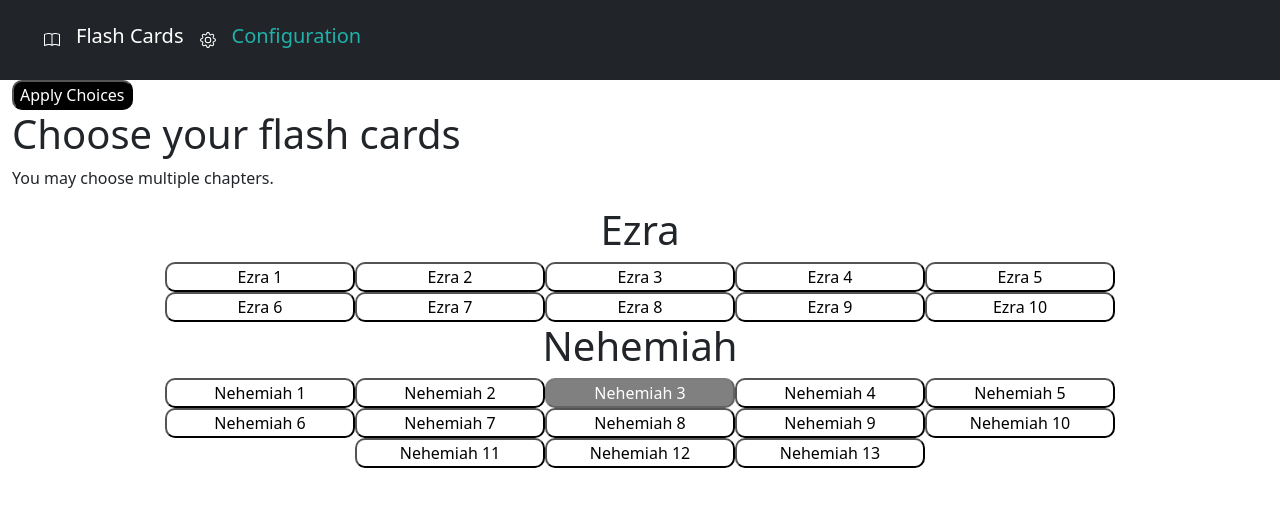
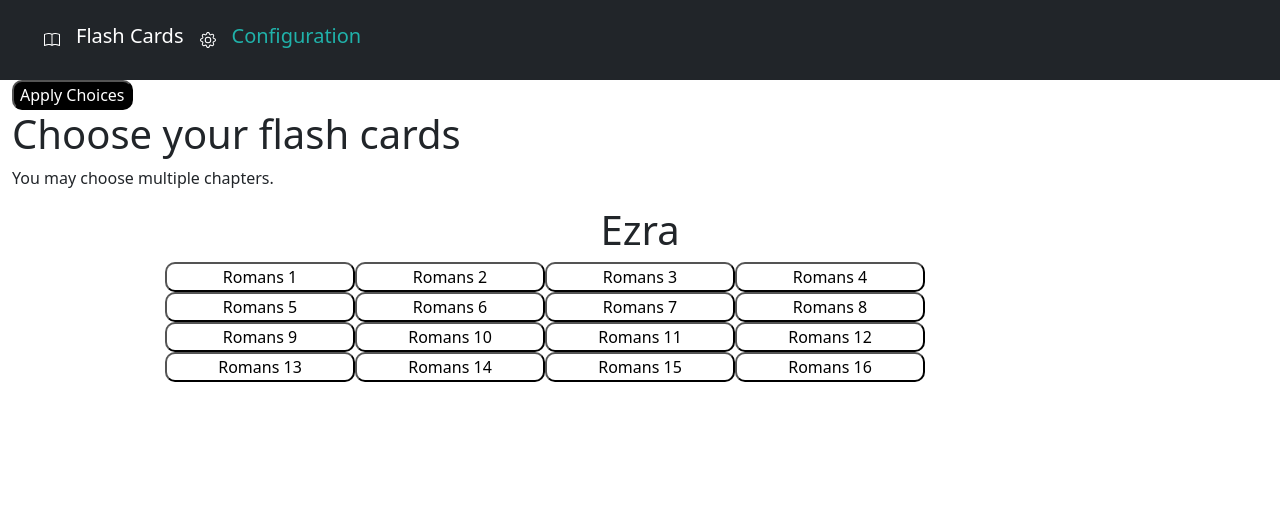
Before and after one commit to Gekoismee/gekoismee.github.io, a plain HTML site: page Flashcards/configuration.html in a window 1280 px wide. Drawn offline with nearby package versions, Linux system fonts and the light colour scheme.

Commit message:
Update configuration.html

```diff
--- a/Flashcards/configuration.html
+++ b/Flashcards/configuration.html
@@ -47,95 +47,68 @@
             </div>
         <div class="row">
             <button class="col-1 dummy" id="dummy1"></button>
-            <button class="col-2 unpicked" id="echoice1" onclick="pick('echoice1')">
-                Ezra 1
+            <button class="col-2 unpicked" id="rchoice1" onclick="pick('rchoice1')">
+                Romans 1
             </button>
-            <button class="col-2 unpicked" id="echoice2" onclick="pick('echoice2')">
-                Ezra 2
+            <button class="col-2 unpicked" id="rchoice2" onclick="pick('rchoice2')">
+                Romans 2
             </button>
-            <button class="col-2 unpicked" id="echoice3" onclick="pick('echoice3')">
-                Ezra 3
+            <button class="col-2 unpicked" id="rchoice3" onclick="pick('rchoice3')">
+                Romans 3
             </button>
-            <button class="col-2 unpicked" id="echoice4" onclick="pick('echoice4')">
-                Ezra 4
-            </button>
-            <button class="col-2 unpicked" id="echoice5" onclick="pick('echoice5')">
-                Ezra 5
+            <button class="col-2 unpicked" id="rchoice4" onclick="pick('rchoice4')">
+                Romans 4
             </button>
             <button class="col-1 dummy" id="dummy2"></button>
         </div>
         <div class="row">
             <button class="col-1 dummy" id="dummy3"></button>
-            <button class="col-2 unpicked" id="echoice6" onclick="pick('echoice6')">
-                Ezra 6
+            <button class="col-2 unpicked" id="rchoice5" onclick="pick('rchoice5')">
+                Romans 5
             </button>
-            <button class="col-2 unpicked" id="echoice7" onclick="pick('echoice7')">
-                Ezra 7
+            <button class="col-2 unpicked" id="rchoice6" onclick="pick('rchoice6')">
+                Romans 6
             </button>
-            <button class="col-2 unpicked" id="echoice8" onclick="pick('echoice8')">
-                Ezra 8
+            <button class="col-2 unpicked" id="rchoice7" onclick="pick('rchoice7')">
+                Romans 7
             </button>
-            <button class="col-2 unpicked" id="echoice9" onclick="pick('echoice9')">
-                Ezra 9
+            <button class="col-2 unpicked" id="rchoice8" onclick="pick('rchoice8')">
+                Romans 8
             </button>
-            <button class="col-2 unpicked" id="echoice10" onclick="pick('echoice10')">
-                Ezra 10
+
+            <button class="col-1 dummy" id="dummy4"></button>
+        </div>
+        <div class="row">
+            <button class="col-1 dummy" id="dummy3"></button>
+            <button class="col-2 unpicked" id="rchoice9" onclick="pick('rchoice9')">
+                Romans 9
+            </button>
+            <button class="col-2 unpicked" id="rchoice10" onclick="pick('rchoice10')">
+                Romans 10
+            </button>
+            <button class="col-2 unpicked" id="rchoice11" onclick="pick('rchoice11')">
+                Romans 11
+            </button>
+            <button class="col-2 unpicked" id="rchoice12" onclick="pick('rchoice12')">
+                Romans 12
             </button>
             <button class="col-1 dummy" id="dummy4"></button>
         </div>
         <div class="row">
-            <h1 class="title">Nehemiah</h1>
-        </div>
-        <div class="row">
-            <button class="col-1 dummy" id="dummy5"></button>
-            <button class="col-2 unpicked" id="nchoice1" onclick="pick('nchoice1')">
-                Nehemiah 1
+            <button class="col-1 dummy" id="dummy3"></button>
+            <button class="col-2 unpicked" id="rchoice13" onclick="pick('rchoice13')">
+                Romans 13
             </button>
-            <button class="col-2 unpicked" id="nchoice2" onclick="pick('nchoice2')">
-                Nehemiah 2
+            <button class="col-2 unpicked" id="rchoice14" onclick="pick('rchoice14')">
+                Romans 14
             </button>
-            <button disabled class="col-2 noQ" id="nchoice3" onclick="pick('nchoice3')">
-                Nehemiah 3
+            <button class="col-2 unpicked" id="rchoice15" onclick="pick('rchoice15')">
+                Romans 15
             </button>
-            <button class="col-2 unpicked" id="nchoice4" onclick="pick('nchoice4')">
-                Nehemiah 4
+            <button class="col-2 unpicked" id="rchoice16" onclick="pick('rchoice16')">
+                Romans 16
             </button>
-            <button class="col-2 unpicked" id="nchoice5" onclick="pick('nchoice5')">
-                Nehemiah 5
-            </button>
-            <button class="col-1 dummy" id="dummy6"></button>
-        </div>
-        <div class="row">
-            <button class="col-1 dummy" id="dummy7"></button>
-            <button class="col-2 unpicked" id="nchoice6" onclick="pick('nchoice6')">
-                Nehemiah 6
-            </button>
-            <button class="col-2 unpicked" id="nchoice7" onclick="pick('nchoice7')">
-                Nehemiah 7
-            </button>
-            <button class="col-2 unpicked" id="nchoice8" onclick="pick('nchoice8')">
-                Nehemiah 8
-            </button>
-            <button class="col-2 unpicked" id="nchoice9" onclick="pick('nchoice9')">
-                Nehemiah 9
-            </button>
-            <button class="col-2 unpicked" id="nchoice10" onclick="pick('nchoice10')">
-                Nehemiah 10
-            </button>
-            <button class="col-1 dummy" id="dummy8"></button>
-        </div>
-        <div class="row">
-            <button class="col-3 dummy" id="dummy9"></button>
-            <button class="col-2 unpicked" id="nchoice11" onclick="pick('nchoice11')">
-                Nehemiah 11
-            </button>
-            <button class="col-2 unpicked" id="nchoice12" onclick="pick('nchoice12')">
-                Nehemiah 12
-            </button>
-            <button class="col-2 unpicked" id="nchoice13" onclick="pick('nchoice13')">
-                Nehemiah 13
-            </button>
-            <button class="col-3 dummy" id="dummy10"></button>
+            <button class="col-1 dummy" id="dummy4"></button>
         </div>
         </div>
     </div>
```
